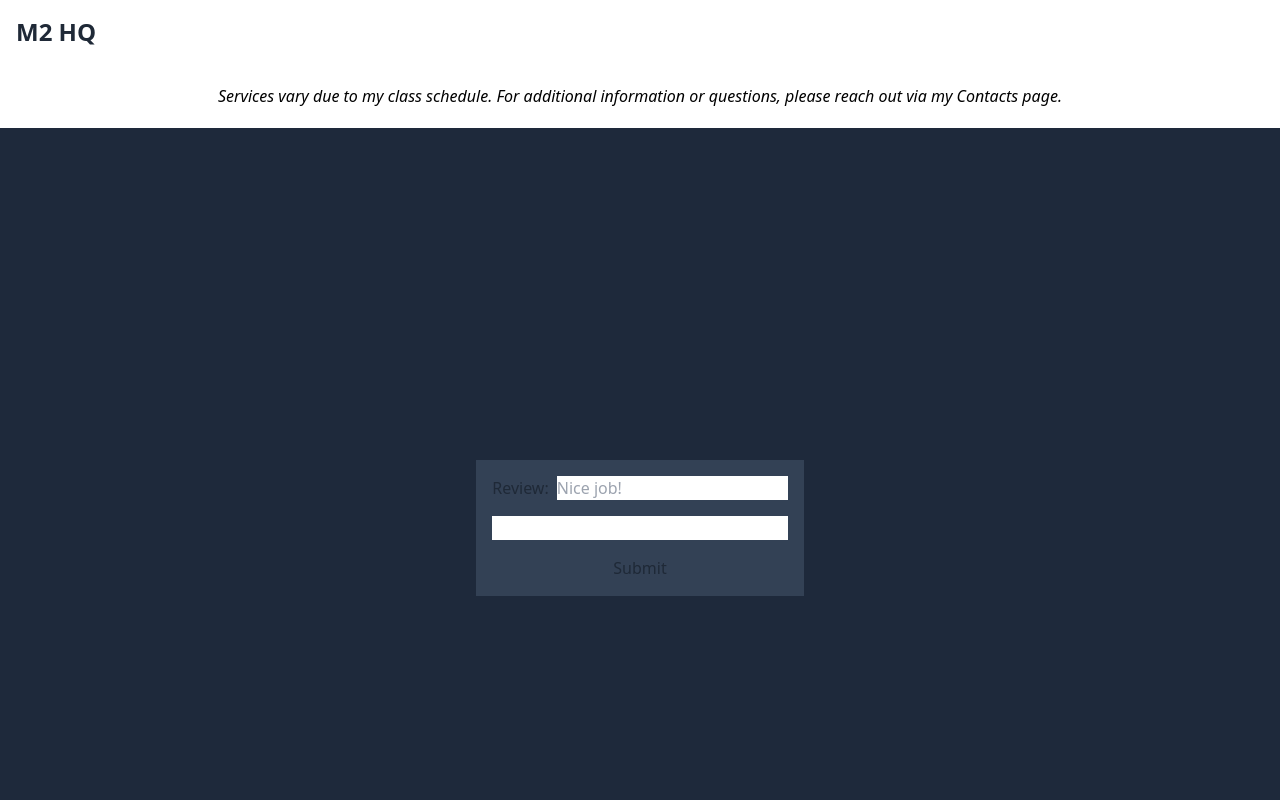
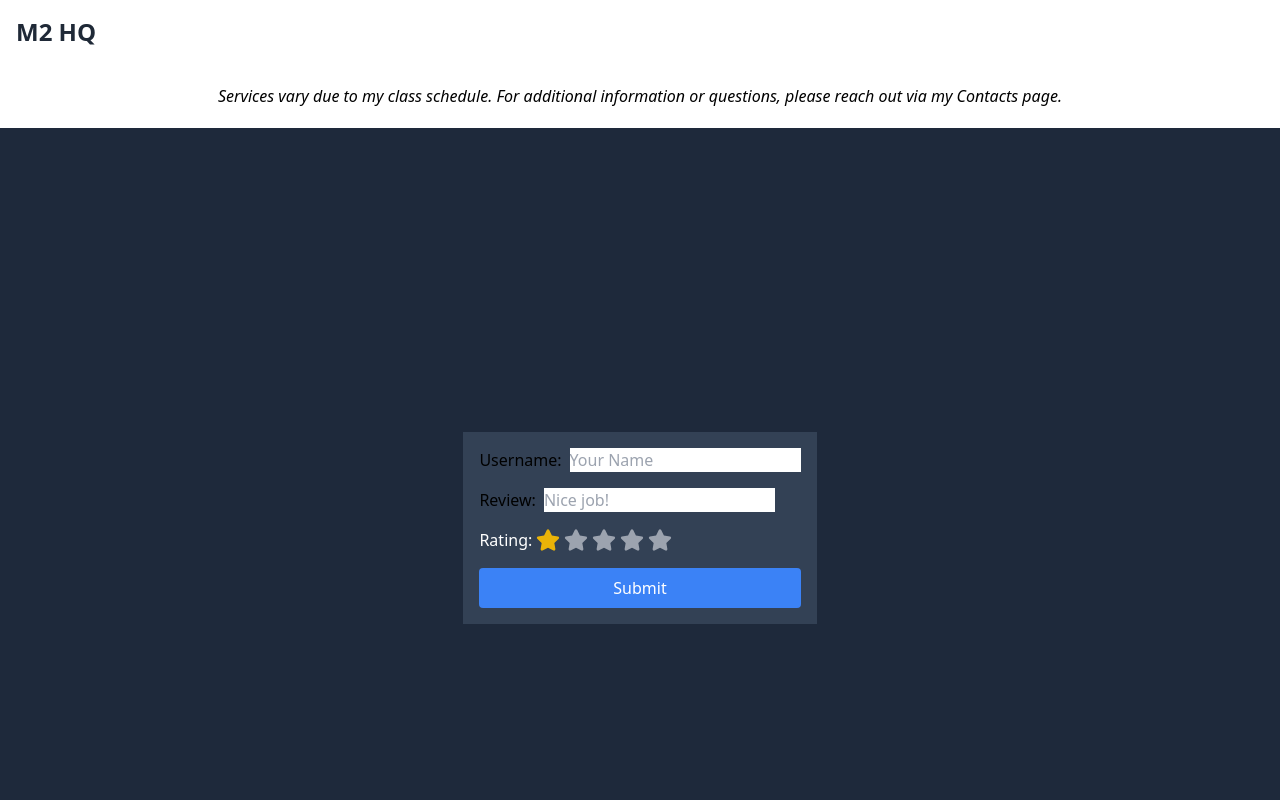
Before and after one commit to iSmirk-01/Landing-page, a Next.js app: page /reviews/submit in a window 1280 px wide. Shown: the top 800 px of the page. Built offline with nearby package versions, Linux system fonts and the light colour scheme; no server answers.

Commit message:
added review submit function, added pages to reviews and updated backend to return total reviews

```diff
--- a/app/api/auth/reviews/route.js
+++ b/app/api/auth/reviews/route.js
@@ -54,13 +54,16 @@ export async function GET(request) {
     const limit = parseInt(url.searchParams.get("limit") || "10", 10);
     const skip = (page - 1) * limit;
 
+    // Fetch reviews and count total documents
     const reviews = await reviewsCollection
       .find({})
       .skip(skip)
       .limit(limit)
       .toArray();
 
-    return new Response(JSON.stringify({ reviews }), {
+    const total = await reviewsCollection.countDocuments(); // Total reviews count
+
+    return new Response(JSON.stringify({ reviews, total }), {
       status: 200,
     });
   } catch (error) {
@@ -70,6 +73,7 @@ export async function GET(request) {
     });
   }
 }
+
 
 // Named export for the POST method
 export async function POST(request) {
--- a/app/reviews/page.js
+++ b/app/reviews/page.js
@@ -1,23 +1,48 @@
-// app/reviews/page.js
+"use client"
+
+import { useState, useEffect } from "react";
 import axios from "axios";
 import Rating from "../components/Rating";
 import Link from "next/link";
 
-export default async function Reviews() {
+export default function Reviews() {
   const apiUrl = process.env.NEXT_PUBLIC_API_URL;
 
-  let reviews = [];
-  try {
-    const res = await axios.get(`${apiUrl}/auth/reviews`);
-    reviews = res.data.reviews;
-  } catch (error) {
-    console.error("Error fetching reviews: ", error);
-  }
+  const [reviews, setReviews] = useState([]);
+  const [page, setPage] = useState(1);
+  const [limit] = useState(10);
+  const [loading, setLoading] = useState(false);
+  const [totalReviews, setTotalReviews] = useState(0);
+
+  const fetchReviews = async () => {
+    setLoading(true);
+    try {
+      const res = await axios.get(`${apiUrl}/auth/reviews`, {
+        params: { page, limit },
+      });
+      setReviews(res.data.reviews);
+      setTotalReviews(res.data.total || 0);
+    } catch (error) {
+      console.error("Error fetching reviews: ", error);
+    } finally {
+      setLoading(false);
+    }
+  };
+
+  // Fetch reviews whenever page changes
+  useEffect(() => {
+    fetchReviews();
+  // eslint-disable-next-line react-hooks/exhaustive-deps
+  }, [page]);
+
+  const totalPages = Math.ceil(totalReviews / limit);
 
   return (
     <div className="bg-stone-600 w-full h-screen flex flex-col items-center justify-center">
       <div className="bg-slate-800 flex gap-4 overflow-x-auto w-full h-2/4 items-center p-5">
-        {reviews.length > 0 ? (
+        {loading ? (
+          <div>Loading...</div>
+        ) : reviews.length > 0 ? (
           reviews.map((item) => (
             <div
               key={item._id}
@@ -38,9 +63,29 @@ export default async function Reviews() {
           <div>No reviews available</div>
         )}
       </div>
-      <div>
+      <div className="flex justify-center items-center gap-4 mt-4">
+        {/* Pagination Controls */}
+        <button
+          onClick={() => setPage((prev) => Math.max(prev - 1, 1))}
+          disabled={page === 1}
+          className="bg-gray-700 text-white px-4 py-2 rounded disabled:opacity-50"
+        >
+          Previous
+        </button>
+        <span className="text-white">
+          Page {page} {totalPages > 0 && `of ${totalPages}`}
+        </span>
+        <button
+          onClick={() => setPage((prev) => prev + 1)}
+          disabled={page === totalPages}
+          className="bg-gray-700 text-white px-4 py-2 rounded disabled:opacity-50"
+        >
+          Next
+        </button>
+      </div>
+      <div className="mt-4 text-white">
         Want to leave a review?{" "}
-        <Link href="/reviews/submit">
+        <Link href="/reviews/submit" className="underline">
           Click here
         </Link>
       </div>
--- a/app/reviews/submit/page.js
+++ b/app/reviews/submit/page.js
@@ -1,37 +1,126 @@
 "use client"
+import { FaStar } from "react-icons/fa";
+import { useReducer, useState } from "react";
 import axios from "axios";
 
 function AddReview() {
-    const apiUrl = process.env.NEXT_PUBLIC_API_URL;
-    const username = localStorage.getItem("username")
+  const [status, setStatus] = useState("");
+  const initState = {
+    username: "",
+    review: "",
+    rating: 1, // Default rating
+  };
+  const [state, dispatch] = useReducer(Reducer, initState);
 
-    const handleSubmit = async (e) => {
-        e.preventDefault()
+  function Reducer(state, action) {
+    switch (action.type) {
+      case "update_input":
+        return {
+          ...state,
+          [action.key]: action.value,
+        };
+      case "set_rating":
+        return {
+          ...state,
+          rating: action.value, // Update the rating
+        };
+      default:
+        return state;
+    }
+  }
 
-        const res = await axios.post(`${apiUrl}/auth/reviews`, {
-            username: username,
-            review: "",
-            rating: ""
-        })
+  const handleSubmit = async (e) => {
+    e.preventDefault();
+    const { username, review, rating } = state;
+
+
+    try {
+      const token = localStorage.getItem("token");
+      if (!token) {
+        setStatus("You must be logged in to submit a review.");
+        return;
+      }
+
+      const apiUrl = process.env.NEXT_PUBLIC_API_URL;
+      await axios.post(
+        `${apiUrl}/auth/reviews`,
+        {
+          name: username,
+          review,
+          rating: Number(rating),
+        },
+        {
+          headers: {
+            Authorization: `Bearer ${token}`,
+          },
+        }
+      );
+
+      setStatus("Review submitted successfully!");
+    } catch (error) {
+      setStatus("Failed to submit review. Please try again.");
     }
-
-    const handleChange = (e) => {
-        const {value, name} = e.target
-
-    }
+  };
 
   return (
-    <div className="h-screen w-full bg-slate-800 flex items-center justify-center">
-      <form onSubmit={handleSubmit} className="flex flex-col gap-4 bg-slate-700 p-4">
+    <div className="h-screen w-full bg-slate-800 flex items-center justify-center text-black">
+      <form
+        onSubmit={handleSubmit}
+        className="flex flex-col gap-4 bg-slate-700 p-4"
+      >
+        <label className="flex gap-2">
+          Username:
+          <input
+            type="text"
+            placeholder="Your Name"
+            required
+            onChange={(e) =>
+              dispatch({
+                type: "update_input",
+                key: "username",
+                value: e.target.value,
+              })
+            }
+          />
+        </label>
         <label className="flex gap-2">
           Review:
-          <input type="text" placeholder="Nice job!" />
+          <input
+            type="text"
+            placeholder="Nice job!"
+            required
+            onChange={(e) =>
+              dispatch({
+                type: "update_input",
+                key: "review",
+                value: e.target.value,
+              })
+            }
+          />
         </label>
-        <input type="number" />
-        <button type="submit">Submit</button>
+        <div className="flex gap-1 items-center">
+          <span className="text-white">Rating:</span>
+          {[1, 2, 3, 4, 5].map((star) => (
+            <FaStar
+              key={star}
+              onClick={() => dispatch({ type: "set_rating", value: star })}
+              size={24}
+              className={`cursor-pointer ${
+                star <= state.rating ? "text-yellow-500" : "text-gray-400"
+              }`}
+            />
+          ))}
+        </div>
+        <button
+          type="submit"
+          className="bg-blue-500 text-white py-2 px-4 rounded"
+        >
+          Submit
+        </button>
+        {status && <p className="text-white mt-4">{status}</p>}
       </form>
     </div>
   );
 }
 
-export default AddReview
+export default AddReview;
```
